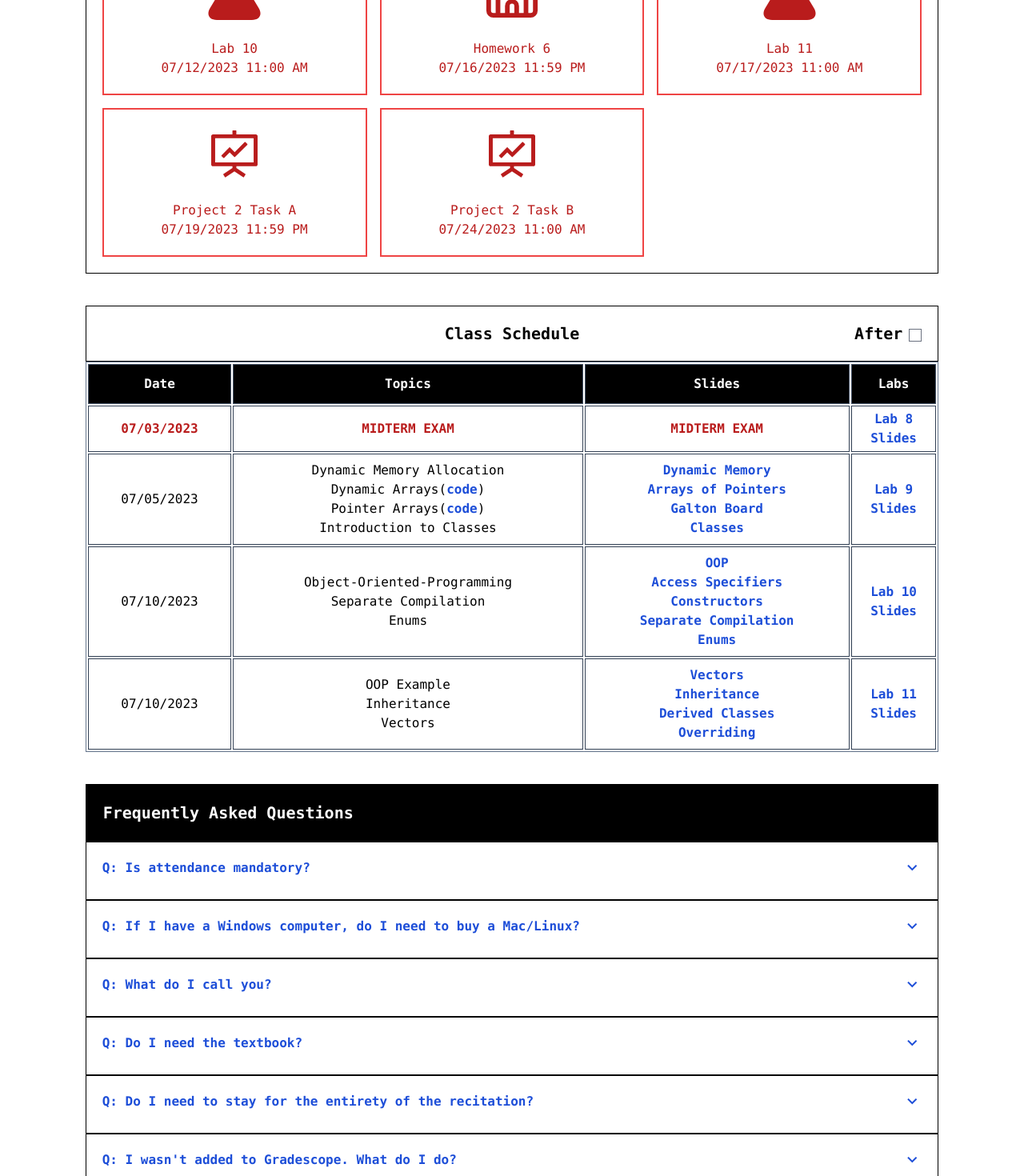
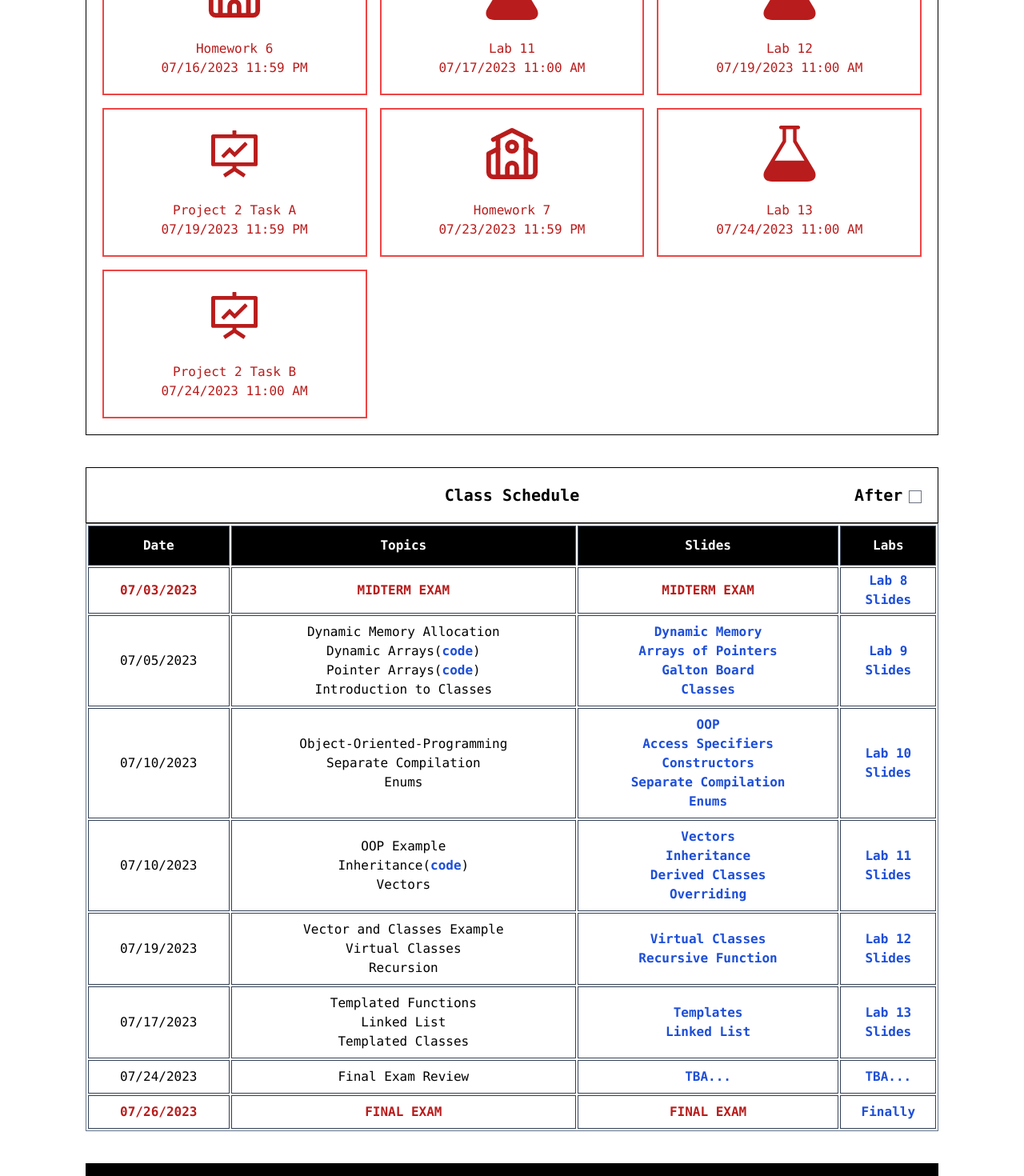
Before and after one commit to Proto007/Hunter_CS135_Summer23, a React (Vite) app in the folder course-app/: page / in a window 1280 px wide. Shown: the part 260-1730 px from the top of the page at 80% size. Built offline with nearby package versions, Linux system fonts and the light colour scheme.

Commit message:
updates for the next few classes

```diff
--- a/course-app/src/components/Schedule.jsx
+++ b/course-app/src/components/Schedule.jsx
@@ -229,7 +229,7 @@ export default function Schedule(midterm){
                     <td className="border border-slate-700 p-2 text-center">07/10/2023</td>
                     <td className="border border-slate-700 p-2 text-center">
                         OOP Example<br/>
-                        Inheritance<br/>
+                        Inheritance(<a className="text-blue-700 font-bold" href="/Hunter_CS135_Summer23/extra_content/example.zip" download>code</a>)<br/>
                         Vectors<br/>
                     </td>
                     <td className="border border-slate-700 p-2 text-center text-blue-700 font-bold">
@@ -243,6 +243,62 @@ export default function Schedule(midterm){
                         <a target="_blank" href="/Hunter_CS135_Summer23/recitation_slides/Lab_11.pdf">Slides</a><br/>
                     </td>
                 </tr>
+                <tr>
+                    <td className="border border-slate-700 p-2 text-center">07/19/2023</td>
+                    <td className="border border-slate-700 p-2 text-center">
+                        Vector and Classes Example<br/>
+                        Virtual Classes<br/>
+                        Recursion<br/>
+                    </td>
+                    <td className="border border-slate-700 p-2 text-center text-blue-700 font-bold">
+                        <a target="_blank" href="https://maryash.github.io/135/slides/10.4%20Virtual%20Functions%20and%20Polymorphism.pdf">Virtual Classes</a><br/>
+                        <a target="_blank" href="https://maryash.github.io/135/slides/5.10%20Recursive%20Functions.pdf">Recursive Function</a><br/>
+                    </td>
+                    <td className="border border-slate-700 p-1 text-center text-blue-700 font-bold">
+                        <a target="_blank" href="https://maryash.github.io/135/labs/lab_12.html">Lab 12</a><br/>
+                        <a target="_blank" href="/Hunter_CS135_Summer23/recitation_slides/Lab_12.pdf">Slides</a><br/>
+                    </td>
+                </tr>
+                <tr>
+                    <td className="border border-slate-700 p-2 text-center">07/17/2023</td>
+                    <td className="border border-slate-700 p-2 text-center">
+                        Templated Functions<br/>
+                        Linked List<br/>
+                        Templated Classes<br/>
+                    </td>
+                    <td className="border border-slate-700 p-2 text-center text-blue-700 font-bold">
+                        <a target="_blank" href="https://www.geeksforgeeks.org/templates-cpp/">Templates</a><br/>
+                        <a target="_blank" href="https://www.geeksforgeeks.org/data-structures/linked-list/">Linked List</a><br/>
+                    </td>
+                    <td className="border border-slate-700 p-1 text-center text-blue-700 font-bold">
+                        <a target="_blank" href="https://maryash.github.io/135/labs/lab_13.html">Lab 13</a><br/>
+                        <a target="_blank" href="/Hunter_CS135_Summer23/recitation_slides/Lab_13.pdf">Slides</a><br/>
+                    </td>
+                </tr>
+                <tr>
+                    <td className="border border-slate-700 p-2 text-center">07/24/2023</td>
+                    <td className="border border-slate-700 p-2 text-center">
+                        Final Exam Review<br/>
+                    </td>
+                    <td className="border border-slate-700 p-2 text-center text-blue-700 font-bold">
+                        TBA...
+                    </td>
+                    <td className="border border-slate-700 p-1 text-center text-blue-700 font-bold">
+                        TBA...
+                    </td>
+                </tr>
+                <tr>
+                    <td className="border border-slate-700 p-2 text-center text-red-700 font-bold">07/26/2023</td>
+                    <td className="border border-slate-700 p-2 text-center text-red-700 font-bold">
+                        FINAL EXAM<br/>
+                    </td>
+                    <td className="border border-slate-700 p-2 text-center text-red-700 font-bold">
+                        FINAL EXAM
+                    </td>
+                    <td className="border border-slate-700 p-1 text-center text-blue-700 font-bold">
+                        <a target="_blank" href="https://www.youtube.com/watch?v=tg2PD-dwsIw">Finally</a><br/>
+                    </td>
+                </tr>
             </tbody>}
         </table></div>
     )
--- a/course-app/src/deadlinesdata.js
+++ b/course-app/src/deadlinesdata.js
@@ -1,9 +1,4 @@
 export const deadlinesData = [
-    {
-        name: "Lab 10",
-        deadline: "07/12/2023 11:00 AM",
-        type: "lab"
-    },
     {
         name: "Homework 6",
         deadline : "07/16/2023 11:59 PM",
@@ -15,9 +10,24 @@ export const deadlinesData = [
         type: "lab"
     },
     {
+        name: "Lab 12",
+        deadline: "07/19/2023 11:00 AM",
+        type: "lab"
+    },
+    {
         name: "Project 2 Task A",
         deadline : "07/19/2023 11:59 PM",
         type: "project"
+    },
+    {
+        name: "Homework 7",
+        deadline : "07/23/2023 11:59 PM",
+        type : "classwork/homework"
+    },
+    {
+        name: "Lab 13",
+        deadline: "07/24/2023 11:00 AM",
+        type: "lab"
     },
     {
         name: "Project 2 Task B",
--- a/course-app/src/homeworksData.js
+++ b/course-app/src/homeworksData.js
@@ -85,8 +85,22 @@ export const homeworksData = [
         {
             name: "6B",
             due: "07/16/2023 11:59 PM",
-            link: "https://www.gradescope.com/courses/545354/assignments/2970705",
+            link: "https://www.gradescope.com/courses/545354/assignments/2970706",
             prompt:'Define a class `Triangle` that contains three Point members from 6A. Write a function `double perimeter(Triangle t)` that computes the perimeter of a Triangle. Write a program that reads the coordinates of the points, calls your function, and displays the result.'
+        },
+    ],
+    [
+        {
+            name: "7A",
+            due: "07/23/2023 11:59 PM",
+            link: "https://www.gradescope.com/courses/545354/assignments/2977680",
+            prompt:'Implement a class `Rectangle`. Provide a constructor to construct a rectangle with a given width and height, member functions `float get_perimeter()` and `float get_area()` that compute the perimeter and area, and a member function `void resize(double factor)` that resizes the rectangle by multiplying the width and the height by the given float `factor`.'
+        },
+        {
+            name: "7B",
+            due: "07/23/2023 11:59 PM",
+            link: "https://www.gradescope.com/courses/545354/assignments/2977681",
+            prompt:'Write a function `vector<int> merge_sorted(vector<int> a, vector<int> b)` that merges two sorted vectors, producing a new sorted vector. Keep an index into each vector, indicating how much of it has been processed already. Each time, append the smallest unprocessed element from either vector, then advance the index.\n\nExample: if a is [1,4,9,16] and b is [4,7,9,9,11] then `merged_sorted` returns the vector [1,4,4,7,9,9,9,11,16]'
         },
     ]
 ]
```
